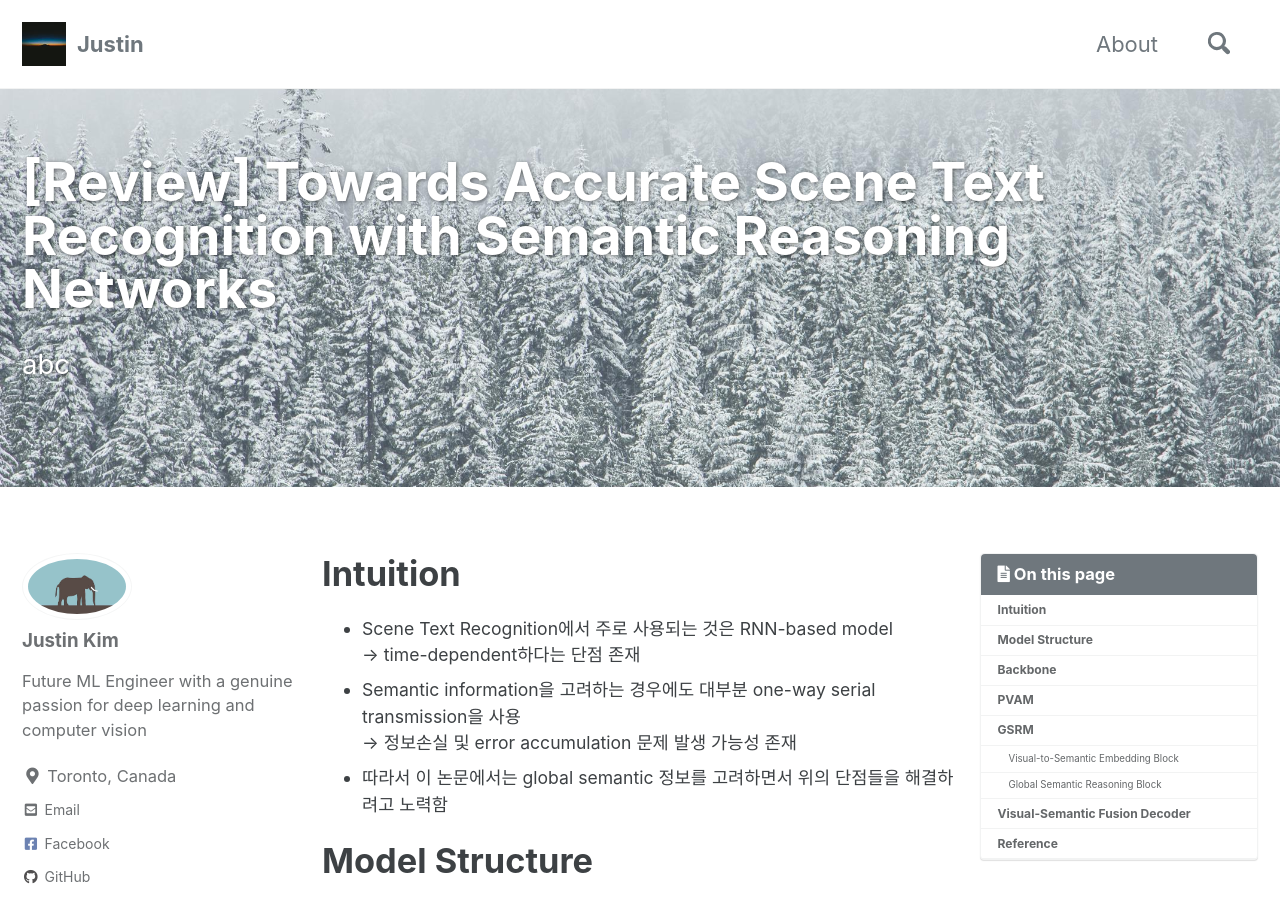
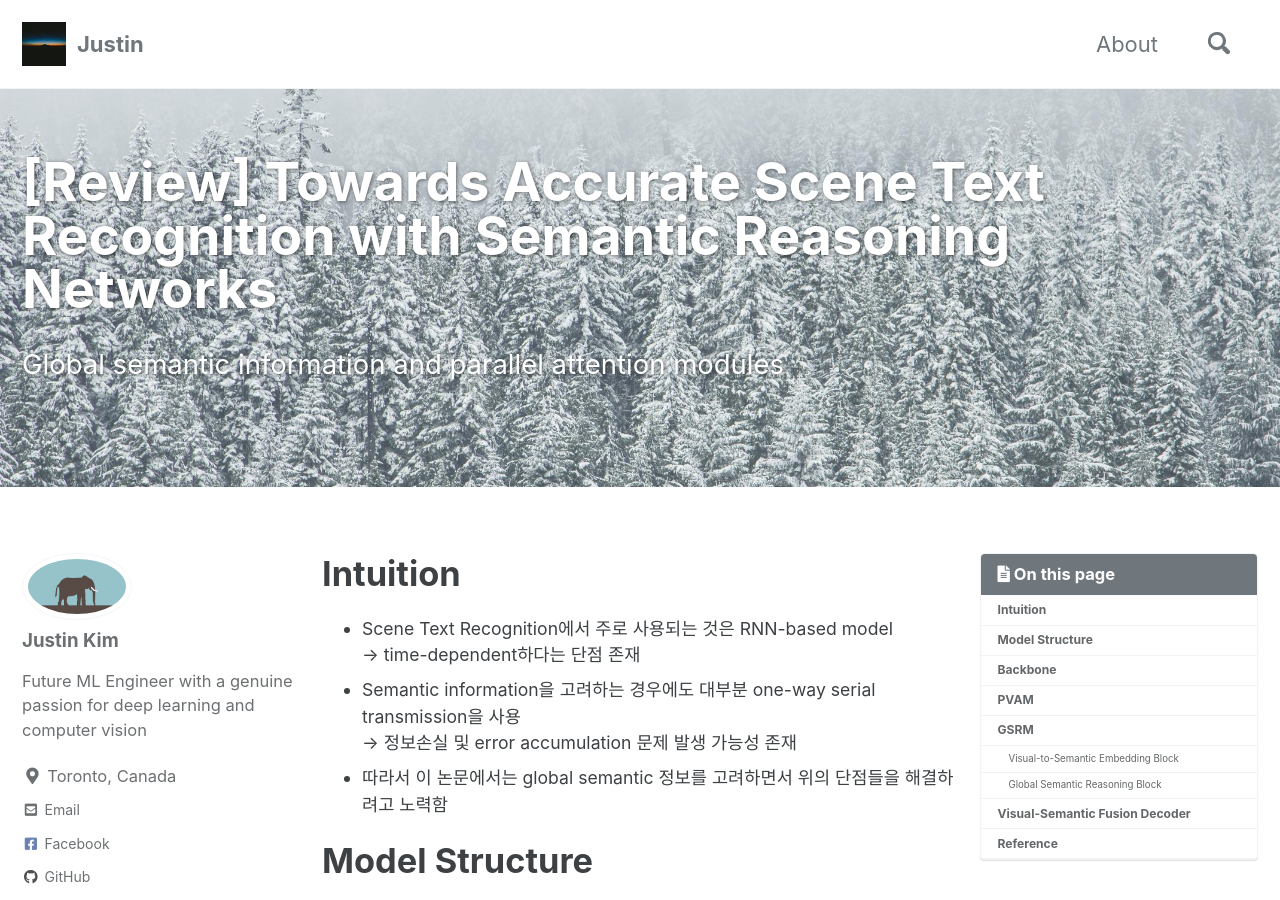
Before and after one commit to ijjustinKim/ijjustinKim.github.io, a Jekyll site: the page built from _posts/2021-06-02-srn.md, in a window 1280 px wide and 900 px high. Built offline with Jekyll 4.4.1, drawn with Linux system fonts in a browser that asks for light colours; cached includes are drawn as plain includes; comment, search, counter and statistics services are not loaded.

Commit message:
srn post update

```diff
--- a/_posts/2021-06-02-srn.md
+++ b/_posts/2021-06-02-srn.md
@@ -1,6 +1,6 @@
 ---
 title : "[Review] Towards Accurate Scene Text Recognition with Semantic Reasoning Networks"
-excerpt: "abc"
+excerpt: "Global semantic information and parallel attention modules"
 toc: true
 header:
   overlay_image : /assets/images/overlay_image.jpg
```
